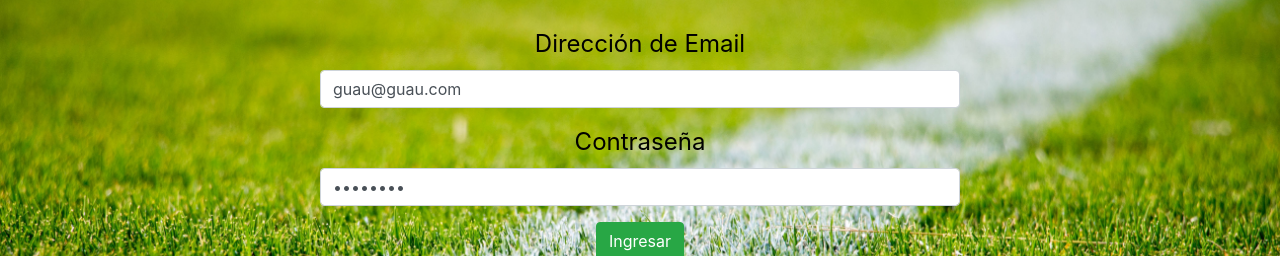
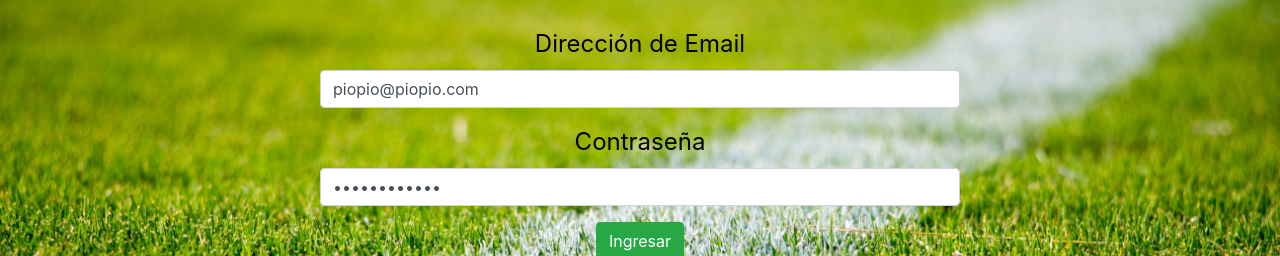
Before and after one commit to gonzaguima/taller_react, a React (Create React App) app: page / in a window 1280 px wide. Shown: the part 150-406 px from the top of the page. Built offline with nearby package versions, Linux system fonts and the light colour scheme.

Commit message:
renderiza los partidos, no explota al no estar logueado en eventos

```diff
--- a/src/App.js
+++ b/src/App.js
@@ -32,7 +32,9 @@ class App extends React.Component {
               <Route exact path="/AgregarEquipo" component={Equipo} />
             )}
             <Route exact path="/AgregarJugadores" component={Jugadores} />
-            <Route exact path="/Eventos" component={Eventos} />
+            {this.props.user && (
+              <Route exact path="/Eventos" component={Eventos} />
+            )}
             <Route exact path="/Tablas" component={Tablas} />
             {this.props.user && (
               <Route exact path="/Principal" component={Principal} />
--- a/src/components/Equipos.js
+++ b/src/components/Equipos.js
@@ -2,7 +2,7 @@ import React from 'react';
 import { createTeam } from '../services';
 import Jugadores from './Jugadores';
 import { connect } from "react-redux";
-import {  Redirect } from "react-router-dom";
+
 class Equipo extends React.Component {
   constructor(props) {
     super(props);
--- a/src/components/Eventos.js
+++ b/src/components/Eventos.js
@@ -1,7 +1,7 @@
 import React from "react";
 //import css
 import "../App.css";
-import { Link } from "react-router-dom";
+
 import { connect } from "react-redux";
 import { getChampionship } from "../services";
 class Eventos extends React.Component {
@@ -23,7 +23,8 @@ class Eventos extends React.Component {
     getChampionship(asd)
       .then(result => {
         this.props.user.user.partidos = result.data;
-        this.state.message = result.data;
+        //this.state.message = result.data;
+        this.setState({message: result.data});
         console.log(this.state.message);
 
       })
@@ -45,7 +46,13 @@ class Eventos extends React.Component {
         >
           Ver partidos
         </button>
-        <ul>hola</ul>
+        {this.state.message && (
+         <div>
+          {this.state.message.map((message, index) => (
+            <p key={index}>{message._id}</p>
+          ))}
+        </div>
+        )}
       </div>
     );
   }
--- a/src/components/Home.js
+++ b/src/components/Home.js
@@ -12,8 +12,8 @@ class Home extends React.Component {
     super(props);
 
     this.state = {
-      email: "guau@guau.com",
-      password: "guauguau",
+      email: "piopio@piopio.com",
+      password: "piopiopiopio",
       userId: null,
       campeonatoId: null,
       confirmado: false,
--- a/src/components/Principal.js
+++ b/src/components/Principal.js
@@ -21,7 +21,9 @@ class Principal extends React.Component {
     confirmChampionship(id)
       .then(result => {
         this.props.user.user.confirmado = true;
+        this.setState({ message: result.data });
         console.log(result.data);
+        console.log(this.state.message);
       })
       .catch(err => {
         alert("La cantidad de equipos es menor a 5");
@@ -42,9 +44,11 @@ class Principal extends React.Component {
         </Link>
         ) }
         {/* link a ingreso de resultados  */}
+        {this.props.user.user.confirmado && (
         <Link to="./Eventos" type="submit">
           <button className="btn btn-primary">Ingresar resultados</button>
-        </Link>
+        </Link>)
+        }
         {/* link a ver clasificacion  */}
         <Link to="./Clasificacion" type="submit">
           <button className="btn btn-primary">Ver Clasificacion</button>
```
